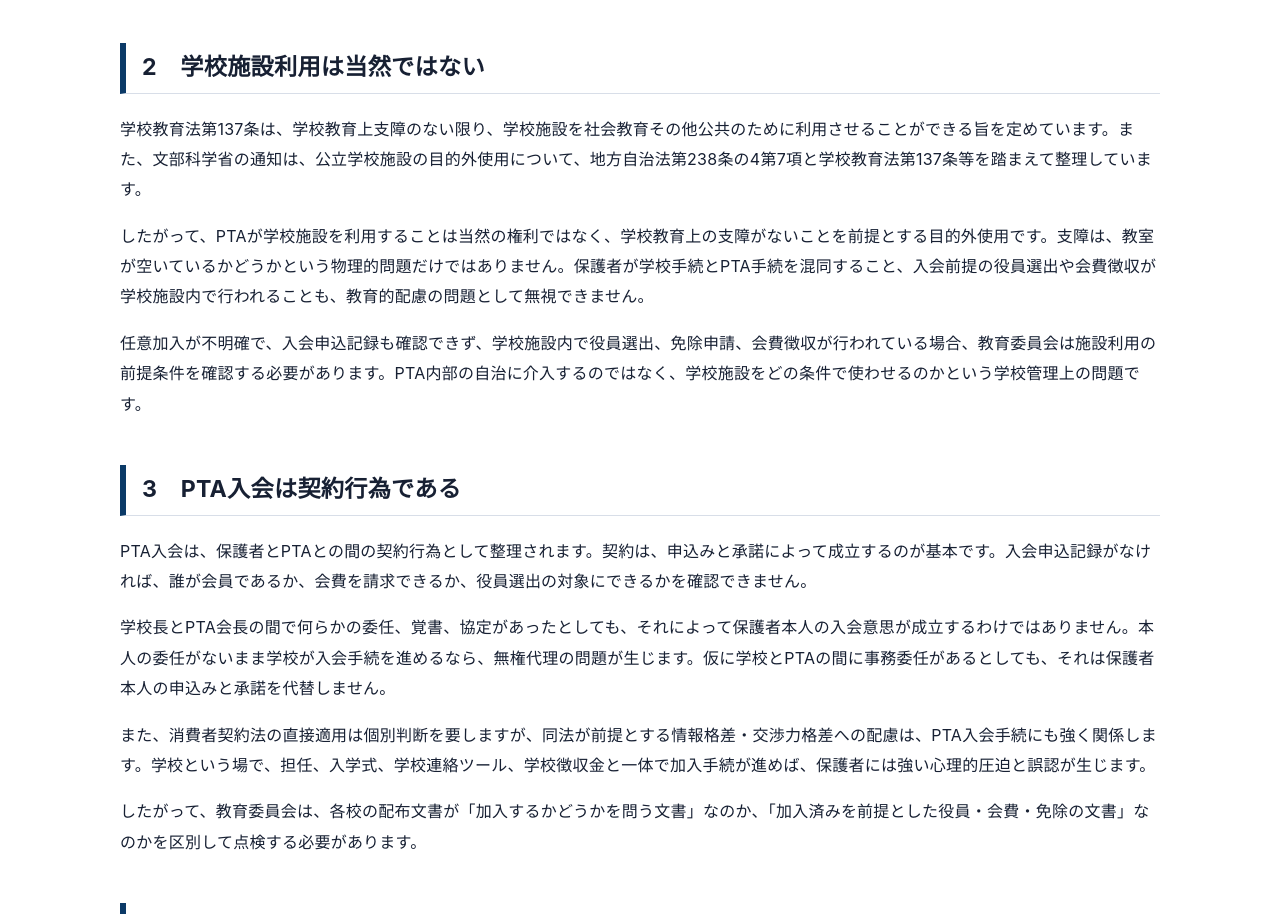
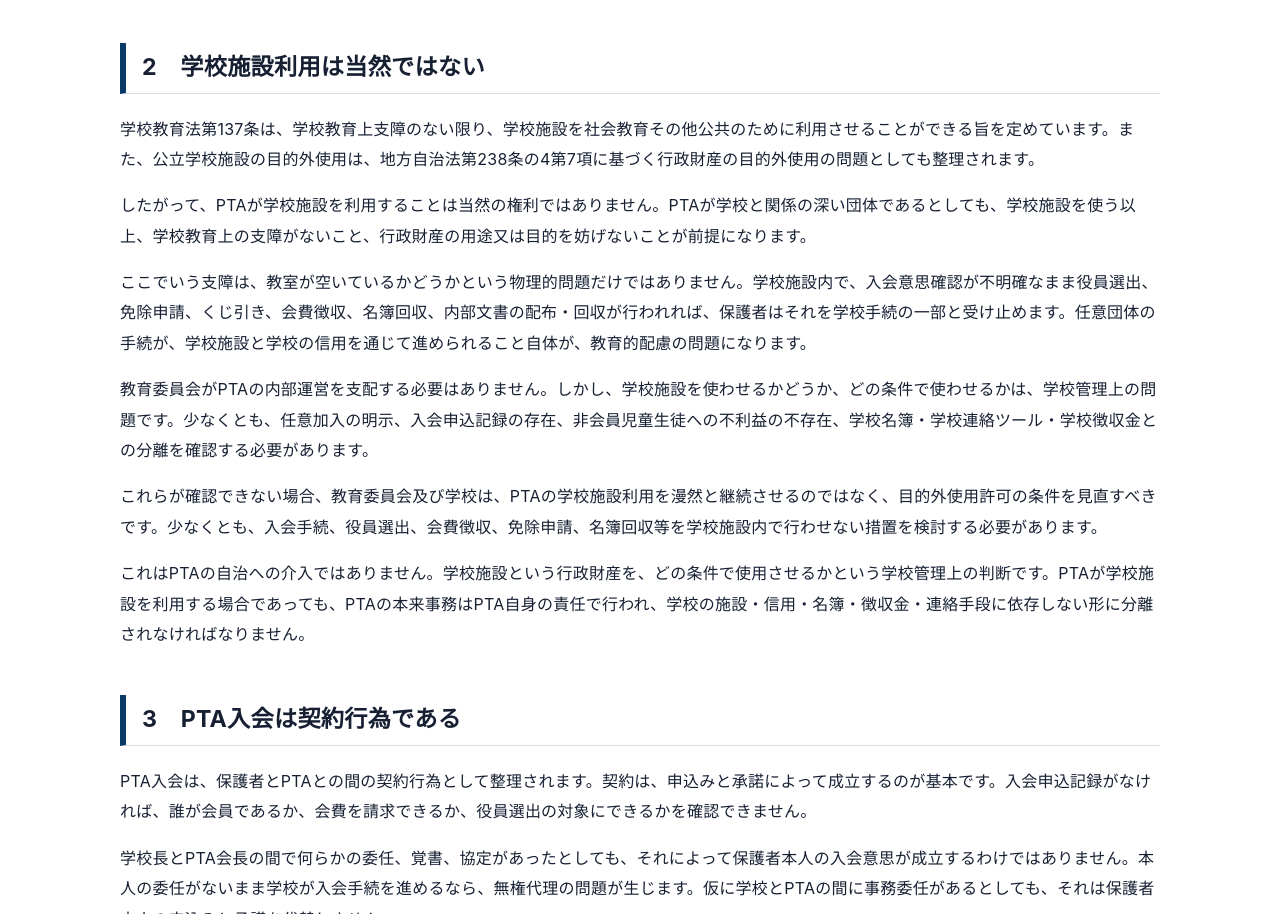
Before and after one commit to ptaorg/jp, a website: page index.html in a window 1280 px wide. Shown: the part 1350-2264 px from the top of the page. Drawn offline with Linux system fonts and the light colour scheme.

Commit message:
Strengthen chapter 2 on public page facility use

```diff
--- a/index.html
+++ b/index.html
@@ -45,9 +45,12 @@
 
       <section aria-labelledby="s2">
         <h2 id="s2">2　学校施設利用は当然ではない</h2>
-        <p>学校教育法第137条は、学校教育上支障のない限り、学校施設を社会教育その他公共のために利用させることができる旨を定めています。また、文部科学省の通知は、公立学校施設の目的外使用について、地方自治法第238条の4第7項と学校教育法第137条等を踏まえて整理しています。</p>
-        <p>したがって、PTAが学校施設を利用することは当然の権利ではなく、学校教育上の支障がないことを前提とする目的外使用です。支障は、教室が空いているかどうかという物理的問題だけではありません。保護者が学校手続とPTA手続を混同すること、入会前提の役員選出や会費徴収が学校施設内で行われることも、教育的配慮の問題として無視できません。</p>
-        <p>任意加入が不明確で、入会申込記録も確認できず、学校施設内で役員選出、免除申請、会費徴収が行われている場合、教育委員会は施設利用の前提条件を確認する必要があります。PTA内部の自治に介入するのではなく、学校施設をどの条件で使わせるのかという学校管理上の問題です。</p>
+        <p>学校教育法第137条は、学校教育上支障のない限り、学校施設を社会教育その他公共のために利用させることができる旨を定めています。また、公立学校施設の目的外使用は、地方自治法第238条の4第7項に基づく行政財産の目的外使用の問題としても整理されます。</p>
+        <p>したがって、PTAが学校施設を利用することは当然の権利ではありません。PTAが学校と関係の深い団体であるとしても、学校施設を使う以上、学校教育上の支障がないこと、行政財産の用途又は目的を妨げないことが前提になります。</p>
+        <p>ここでいう支障は、教室が空いているかどうかという物理的問題だけではありません。学校施設内で、入会意思確認が不明確なまま役員選出、免除申請、くじ引き、会費徴収、名簿回収、内部文書の配布・回収が行われれば、保護者はそれを学校手続の一部と受け止めます。任意団体の手続が、学校施設と学校の信用を通じて進められること自体が、教育的配慮の問題になります。</p>
+        <p>教育委員会がPTAの内部運営を支配する必要はありません。しかし、学校施設を使わせるかどうか、どの条件で使わせるかは、学校管理上の問題です。少なくとも、任意加入の明示、入会申込記録の存在、非会員児童生徒への不利益の不存在、学校名簿・学校連絡ツール・学校徴収金との分離を確認する必要があります。</p>
+        <p>これらが確認できない場合、教育委員会及び学校は、PTAの学校施設利用を漫然と継続させるのではなく、目的外使用許可の条件を見直すべきです。少なくとも、入会手続、役員選出、会費徴収、免除申請、名簿回収等を学校施設内で行わせない措置を検討する必要があります。</p>
+        <p>これはPTAの自治への介入ではありません。学校施設という行政財産を、どの条件で使用させるかという学校管理上の判断です。PTAが学校施設を利用する場合であっても、PTAの本来事務はPTA自身の責任で行われ、学校の施設・信用・名簿・徴収金・連絡手段に依存しない形に分離されなければなりません。</p>
       </section>
 
       <section aria-labelledby="s3">
```
